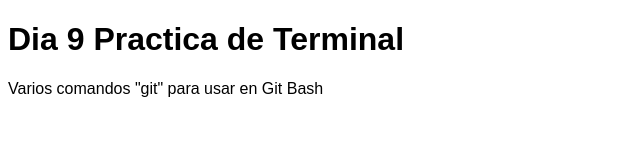
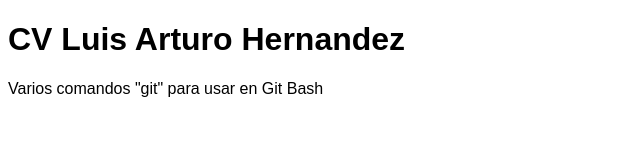
Before and after one commit to luish10/TarjetaPresentacion, a plain HTML site: page index.html in a window 1280 px wide. Shown: the whole page, without its empty margins (0-640 px from the left). Drawn offline with Linux system fonts and the light colour scheme.

Commit message:
Cambio de titulo

```diff
--- a/index.html
+++ b/index.html
@@ -9,7 +9,7 @@
 </head>
 <body>
 
-<h1>Dia 9 Practica de Terminal</h1>
+<h1> CV Luis Arturo Hernandez</h1>
 
 <p>Varios comandos "git" para usar en Git Bash</p>
 
```
Also changed, not shown: scripts.js (line endings or trailing spaces), styles.css (line endings or trailing spaces).
